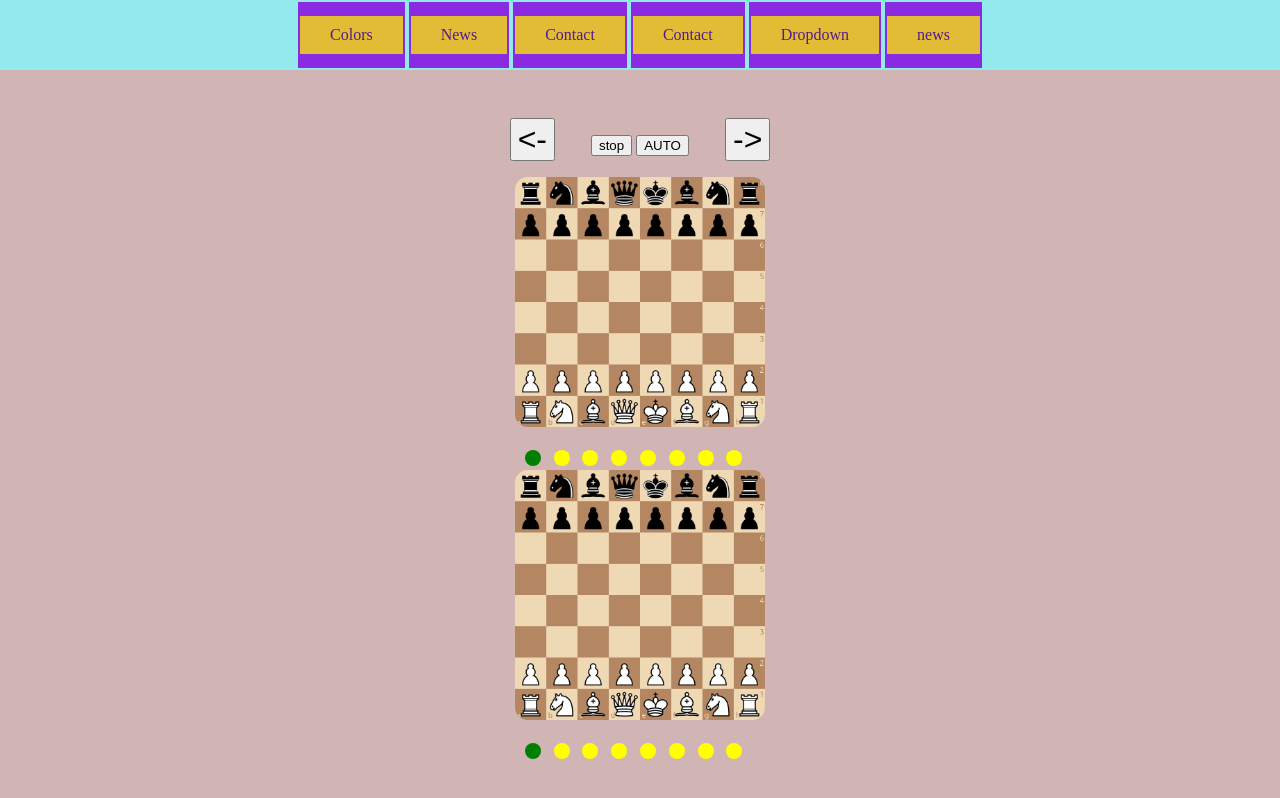
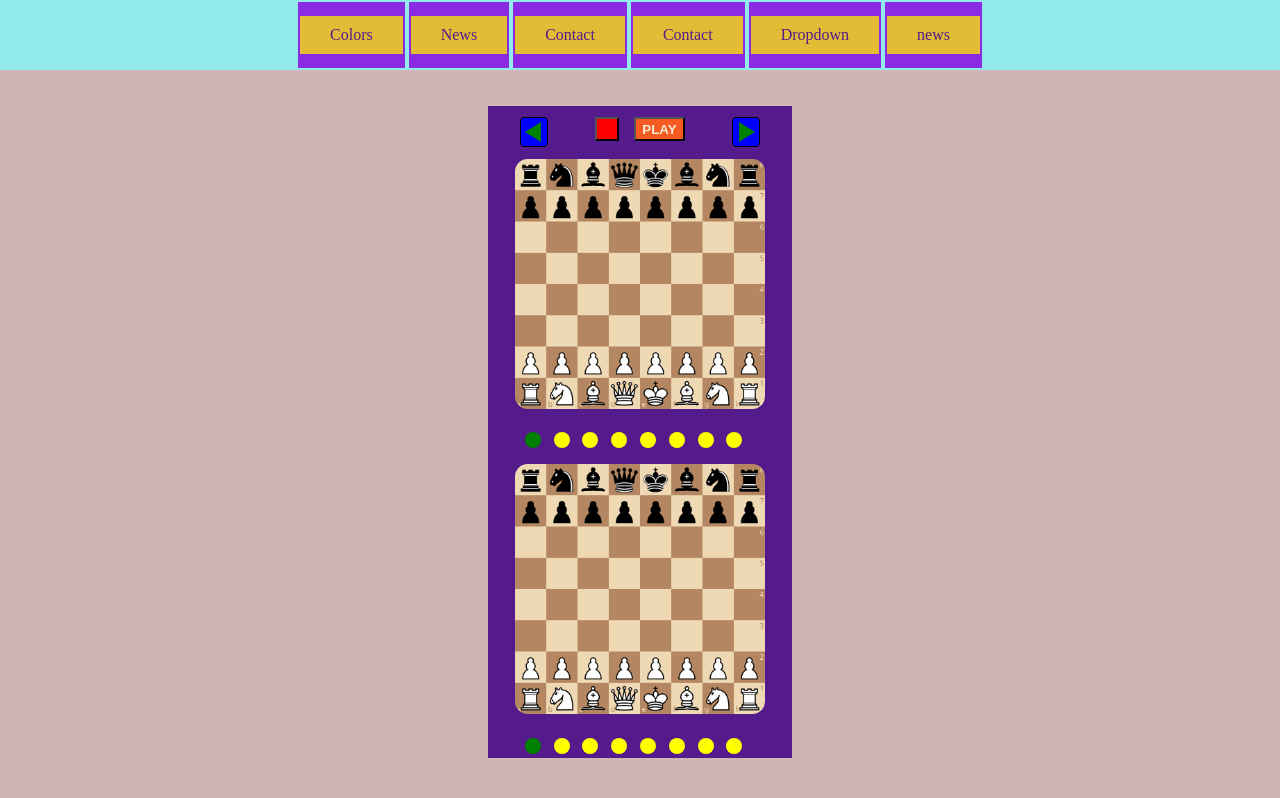
Before and after one commit to coffee-marios/npm_test, a website built with webpack: page dist/index.html in a window 1280 px wide. Built offline with nearby package versions, Linux system fonts and the light colour scheme.

Commit message:
Add css to improve the appearance of the image slider

```diff
--- a/src/index.js
+++ b/src/index.js
@@ -131,15 +131,11 @@ topButtons.forEach((topButton) => {
     for (let i = 0; i < topButtons.length; i++) {
       let eachButton = topButtons[i];
       if (topButton !== eachButton) {
-        //eachButton.style.backgroundColor = "rgb(226, 188, 53)";
         mapNav.get(eachButton).classList.remove("hideElement");
         eachButton.classList.remove("buttonClicked");
       }
     }
     mapNav.get(topButton).classList.toggle("hideElement");
     topButton.classList.toggle("buttonClicked");
-
-    //topButton.style.backgroundColor = "green";
-    // topButton.style.color = "white";
   });
 });
--- a/src/style.css
+++ b/src/style.css
@@ -1,7 +1,13 @@
+:root {
+    --main-bg-color: rgb(209, 181, 181);
+}
+
+
 body {
-    background-color: rgb(209, 181, 181);
+    background-color: var(--main-bg-color);
     padding: 0;
     margin: 0;
+    text-align: center;
 }
 
 nav {
@@ -10,6 +16,7 @@ nav {
     text-align: center;
 
 }
+
 
 
 .inlineEl {
@@ -68,13 +75,14 @@ nav {
 
 
 
-#imagesElement {
-    padding: 2rem;
-    text-align: center;
-}
+
 
 #buttonsImg {
-    margin: 1rem;
+    margin-top: 0.7rem;
+    display: flex;
+    justify-content: space-between;
+    gap: 15px
+        /* gap: 2rem; */
 
 }
 
@@ -96,6 +104,89 @@ nav {
     display: inline-block;
 }
 
+#imagesElement {
+
+    display: flex;
+    align-content: center;
+    align-items: center;
+    flex-direction: column;
+    gap: 12px;
+    background-color: #551A8B;
+    max-width: fit-content;
+    margin: auto;
+}
+
+#imageBox {
+    display: block;
+}
+
 #imageBox>div>img {
     border-radius: 5%;
 }
+
+
+#passedPicture,
+#nextPicture {
+    background-color: blue;
+    border: 1px black solid;
+    border-radius: 15%;
+}
+
+
+#passedPicture {
+    padding: 4px 6px 4px 4px;
+}
+
+#nextPicture {
+    padding: 4px 4px 4px 6px;
+
+}
+
+
+
+
+#passedPicture:hover,
+#nextPicture:hover {
+    background-color: #0faa04;
+}
+
+.arrow-left {
+
+    width: 0;
+    height: 0;
+    border-top: 10px solid transparent;
+    border-bottom: 10px solid transparent;
+
+    border-right: 16px solid green;
+}
+
+.arrow-right {
+
+    width: 0;
+    height: 0;
+    border-top: 10px solid transparent;
+    border-bottom: 10px solid transparent;
+
+    border-left: 16px solid green;
+}
+
+#autoImg {
+
+    height: 1.5rem;
+    background-color: rgb(245, 90, 33);
+    color: antiquewhite;
+    font-weight: bolder;
+    font-family: Arial, Helvetica, sans-serif;
+}
+
+#stopImg {
+    background-color: red;
+    width: 1.5rem;
+    height: 1.5rem;
+
+}
+
+
+.stopSquare {
+    background-color: rgba(255, 0, 0, 0.632);
+}
```
Also changed, not shown: dist/bundle.js, dist/index.html.
